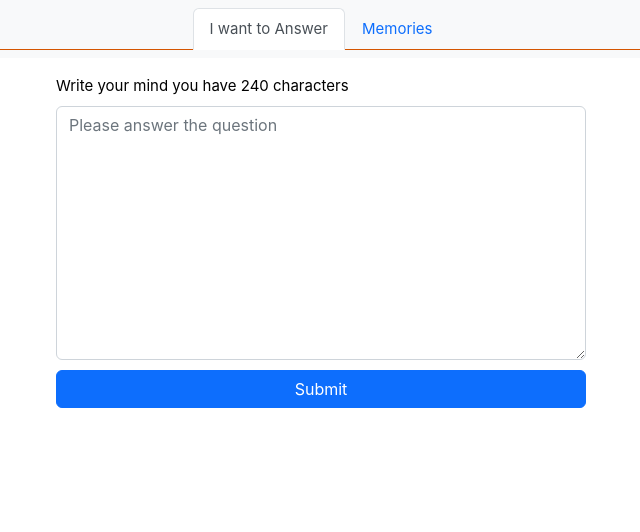
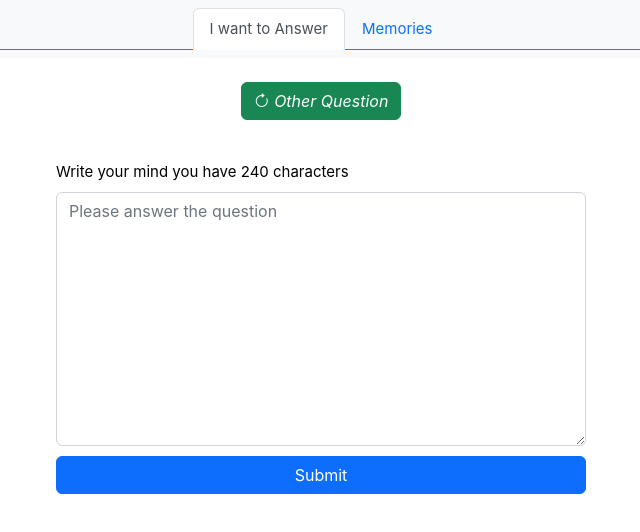
Before and after one commit to berttty/shareable, a Vue app in the folder sharable-web/: page / in a window 1280 px wide. Shown: the top 532 px of the page, without its empty margins (319-959 px from the left). Built offline with nearby package versions, Linux system fonts and the light colour scheme; no server answers.

Commit message:
add change the question
Signed-off-by: Bertty Contreras-Rojas <berttycontreras@gmail.com>

```diff
--- a/sharable-web/src/views/AnswerView.vue
+++ b/sharable-web/src/views/AnswerView.vue
@@ -17,6 +17,14 @@ export default defineComponent({
     }
   },
   methods: {
+    getQuestion(){
+      axios.get("/app/question/",).then(
+          response => {
+            console.log("data: " + JSON.stringify(response.data));
+            this.question = response.data;
+          }
+      )
+    },
     save() {
       let params = {
         'question' : this.question,
@@ -37,18 +45,22 @@ export default defineComponent({
       self.counter = self.max - self.answer.length;
     });
 
-    axios.get("/app/question/",).then(
-        response => {
-          console.log("data: " + JSON.stringify(response.data));
-          this.question = response.data;
-        }
-    )
+    this.getQuestion();
   }
 })
 
 </script>
 
 <template>
+  <div class="row justify-content-center">
+    <div class="col-md-6 align-self-center m-4">
+      <div class="d-flex justify-content-center">
+        <button type="button" class="btn btn-success" @click="getQuestion()">
+          <i class="bi bi-arrow-clockwise"> Other Question</i>
+        </button>
+      </div>
+    </div>
+  </div>
   <div class="row justify-content-center">
     <div class="col-md-6 align-self-center">
       <div class="p-2">
```
